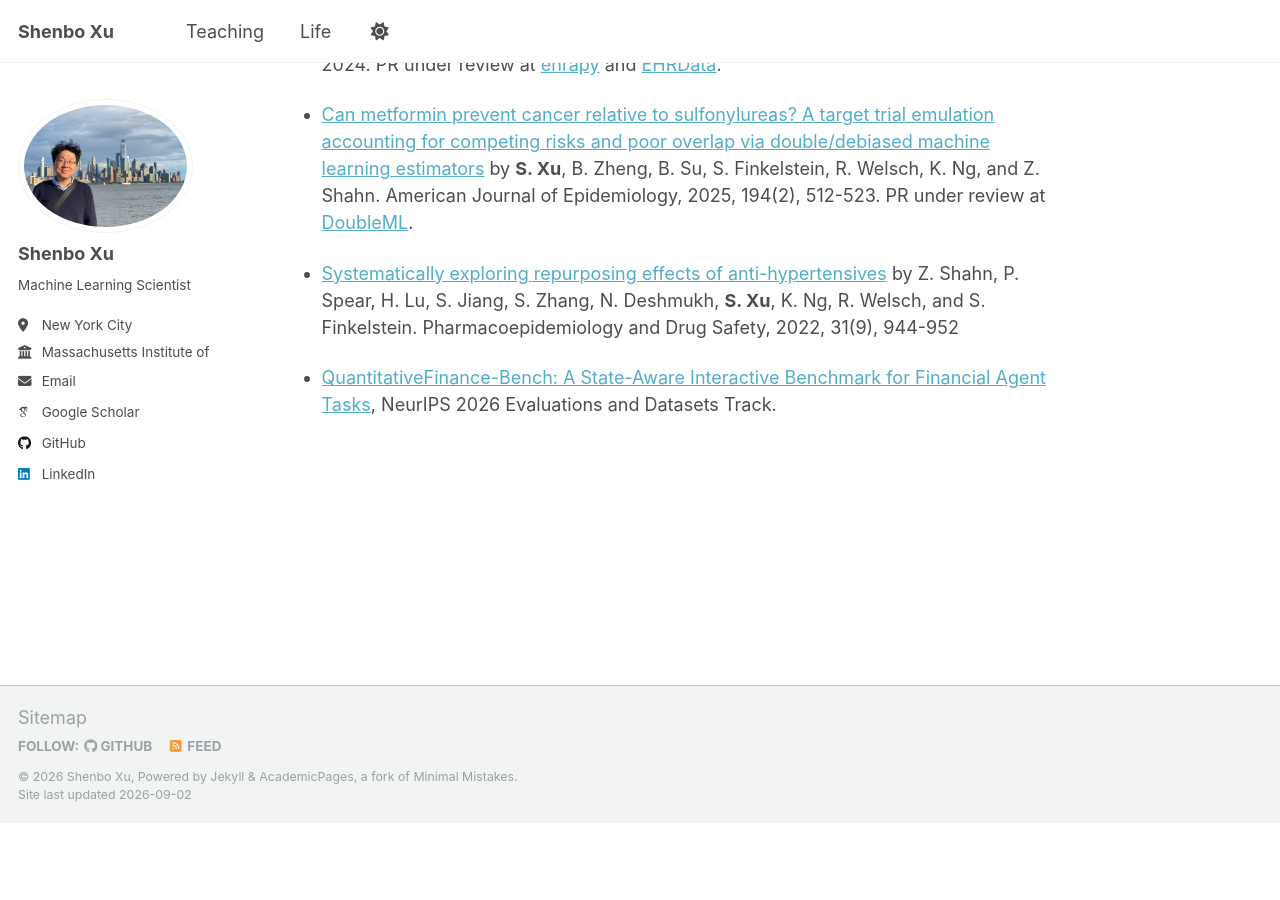
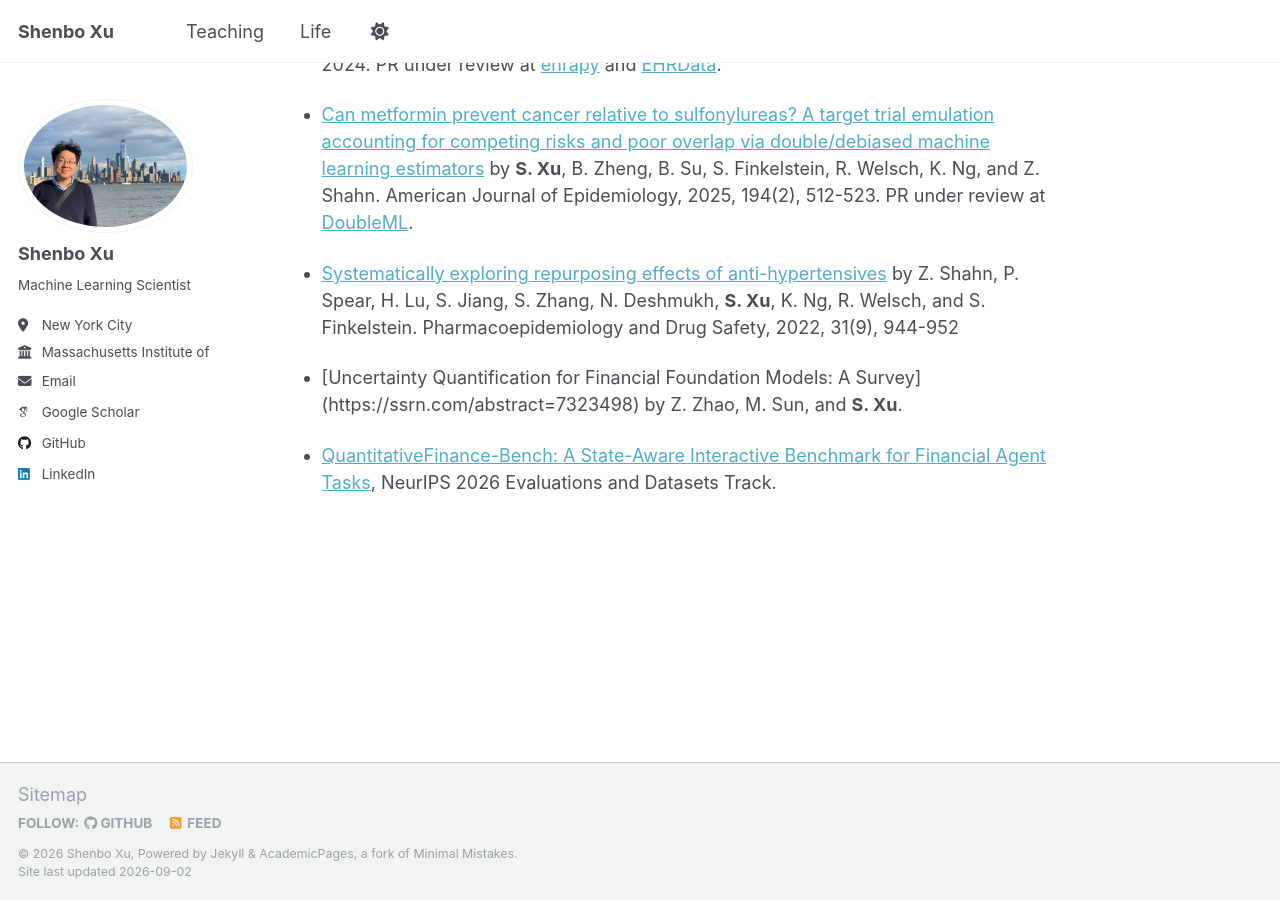
Before and after one commit to xushenbo/xushenbo.github.io, a Jekyll site: the page built from _pages/about.md, in a window 1280 px wide and 900 px high, scrolled down 1229 px. Built offline with Jekyll 4.4.1, drawn with Linux system fonts in a browser that asks for light colours; some web fonts are replaced; a script that is not in the unit is left out; before the commit the page ends 2052 px from its top, so only the background shows below that.

Commit message:
Add publication on uncertainty quantification
Added a new publication on uncertainty quantification for financial foundation models.

```diff
--- a/_pages/about.md
+++ b/_pages/about.md
@@ -44,6 +44,8 @@ Selected Publications
 
 - [Systematically exploring repurposing effects of anti-hypertensives](https://onlinelibrary.wiley.com/doi/10.1002/pds.5491)
   by Z. Shahn, P. Spear, H. Lu, S. Jiang, S. Zhang, N. Deshmukh, **S. Xu**, K. Ng, R. Welsch, and S. Finkelstein. Pharmacoepidemiology and Drug Safety, 2022, 31(9), 944-952
+
+- [Uncertainty Quantification for Financial Foundation Models: A Survey] (https://ssrn.com/abstract=7323498) by Z. Zhao, M. Sun, and **S. Xu**.
 
 - [QuantitativeFinance-Bench: A State-Aware Interactive Benchmark for Financial Agent Tasks](https://github.com/QF-Bench/QuantitativeFinance-Bench), NeurIPS 2026 Evaluations and Datasets Track.
 
```
